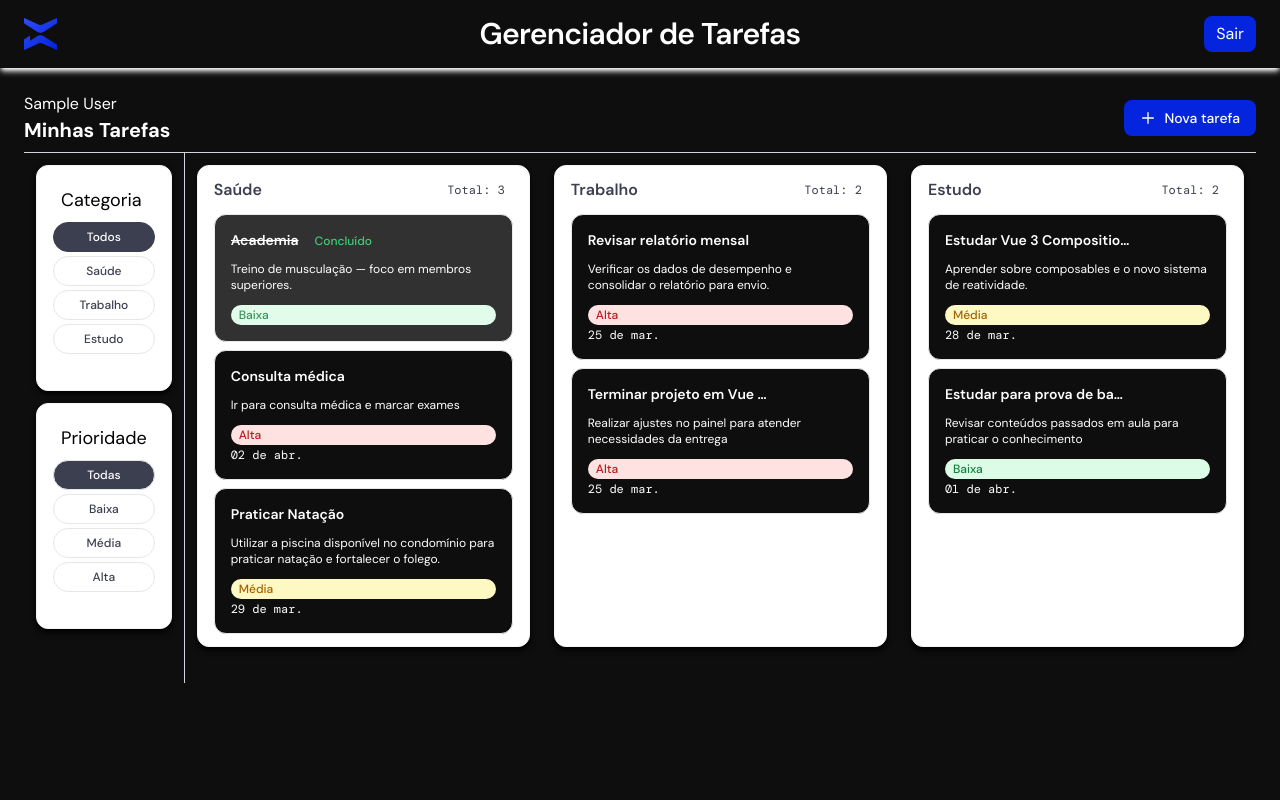
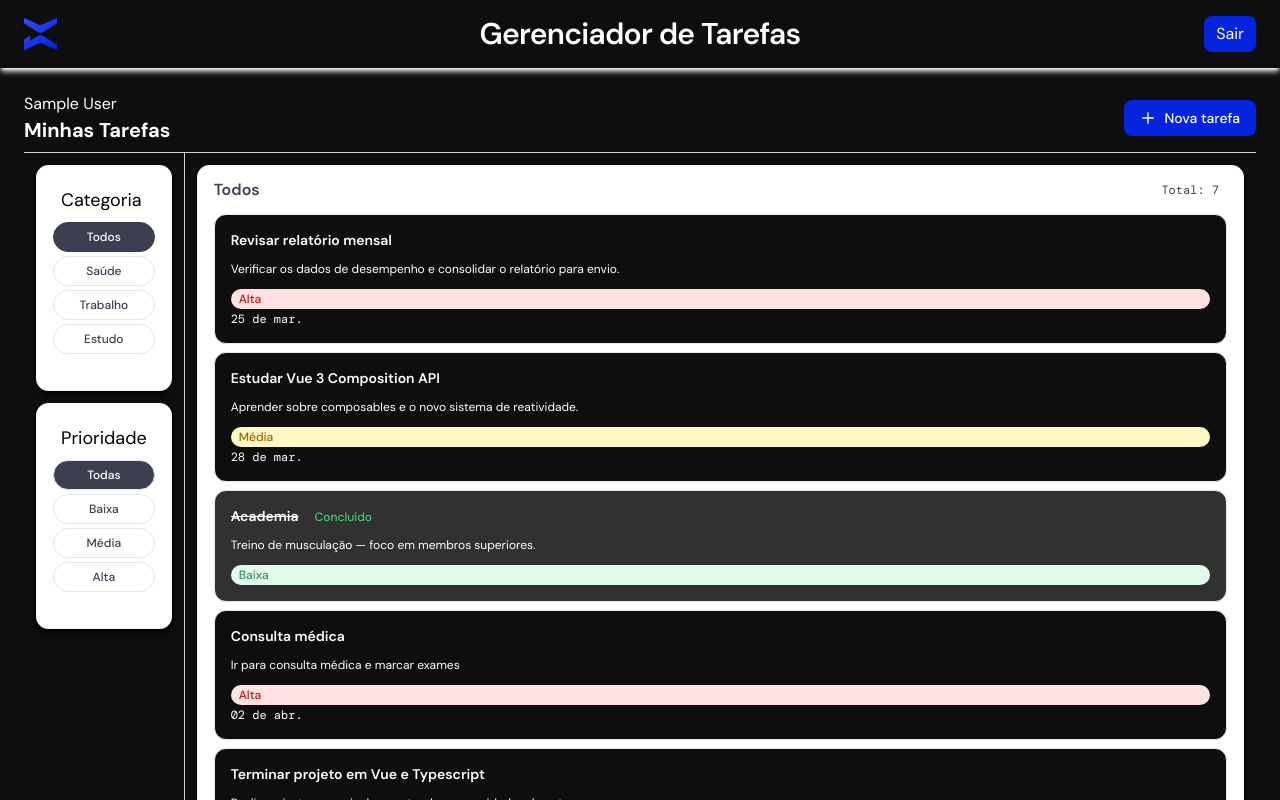
Before and after one commit to GabrielTJR/BextTeste, a Vue app: page /dashboard in a window 1280 px wide. Shown: the top 800 px of the page. Built offline with nearby package versions, Linux system fonts and the light colour scheme; sample sign-in values are in the browser's storage.

Commit message:
Alteração  flex-row para flex-col

```diff
--- a/src/assets/main.css
+++ b/src/assets/main.css
@@ -6,6 +6,7 @@
   --color-bg: #efefef;
   --color-dark: #3c3f50;
   --color-back: #0e0e0e;
+  --color-card: #0c0d0f;
   --color-primary: #0524dd;
   --color-black: #000000;
   --color-dark-light: #4e5268;
--- a/src/components/tasks/TaskDetail.vue
+++ b/src/components/tasks/TaskDetail.vue
@@ -102,6 +102,7 @@ const taskToConfirm = ref<Task | null>(null)
 const confirmType = ref<'delete' | 'complete'>('delete')
 
 const categoryLabel: Record<Category, string> = {
+  all: 'Todos',
   health: 'Saúde',
   work: 'Trabalho',
   study: 'Estudo',
--- a/src/components/tasks/TaskList.vue
+++ b/src/components/tasks/TaskList.vue
@@ -45,6 +45,7 @@ defineEmits<{
 }>()
 
 const categoryMeta: Record<Category, { label: string }> = {
+  all: { label: 'Todos' },
   health: { label: 'Saúde' },
   work: { label: 'Trabalho' },
   study: { label: 'Estudo' },
--- a/src/stores/tasks.ts
+++ b/src/stores/tasks.ts
@@ -32,8 +32,9 @@ export const useTaskStore = defineStore('tasks', () => {
   })
 
   const tasksByCategory = computed(() => {
-    const categories: Record<Category, Task[]> = { health: [], work: [], study: [] }
+    const categories: Record<Category, Task[]> = { all: [], health: [], work: [], study: [] }
     filteredTasks.value.forEach((task) => {
+      categories['all'].push(task)
       categories[task.category].push(task)
     })
     return categories
--- a/src/types/index.ts
+++ b/src/types/index.ts
@@ -1,5 +1,5 @@
 export type Priority = 'low' | 'medium' | 'high'
-export type Category = 'health' | 'work' | 'study'
+export type Category = 'health' | 'work' | 'study' | 'all'
 export type TypeUser = 'user' | 'admin'
 
 export interface Task {
@@ -23,6 +23,6 @@ export interface User {
 }
 
 export interface FilterState {
-  category: Category | 'all'
+  category: Category
   priority: Priority | 'all'
 }
--- a/src/views/DashboardView.vue
+++ b/src/views/DashboardView.vue
@@ -35,7 +35,7 @@
         </div>
         <div
           v-else
-          class="w-full grid grid-cols-1 md:grid-cols-3 gap-6 border-0 border-gray-300 p-3 md:border-t"
+          class="w-full flex flex-col md:grid-cols-3 gap-6 border-0 border-gray-300 p-3 md:border-t"
         >
           <TaskList
             v-for="cat in filteredCategories"
@@ -84,7 +84,7 @@ import type { Task, Category } from '@/types'
 
 const authStore = useAuthStore()
 const taskStore = useTaskStore()
-const categories: Category[] = ['health', 'work', 'study']
+const categories: Category[] = ['all', 'health', 'work', 'study']
 
 const showFormModal = ref(false)
 const showDetailModal = ref(false)
@@ -100,9 +100,7 @@ const today = computed(() =>
 )
 
 const filteredCategories = computed(() => {
-  return categories.filter(
-    (cat) => taskStore.filters.category === 'all' || taskStore.filters.category === cat
-  )
+  return categories.filter((cat) => taskStore.filters.category === cat)
 })
 
 onMounted(() => taskStore.fetchTasks())
```
